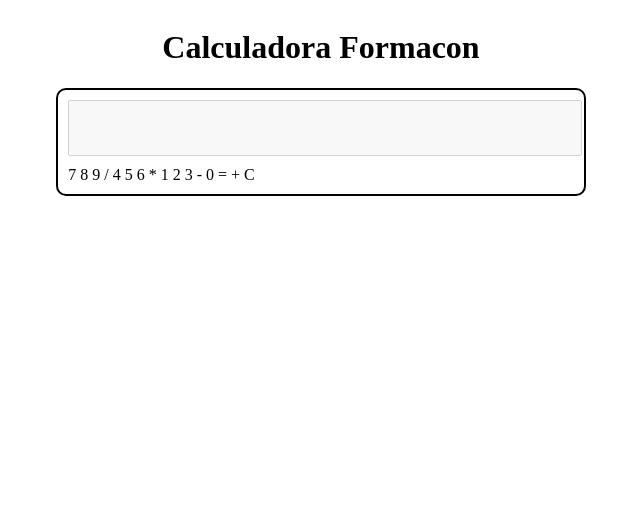
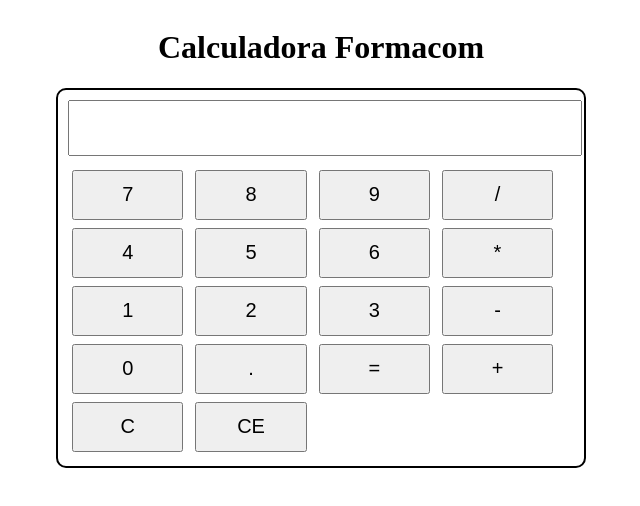
Before and after one commit to JEVizcaya/calculadoraweb, a plain HTML site: page index.html in a window 1280 px wide. Shown: the whole page, without its empty margins (319-959 px from the left). Drawn offline with Linux system fonts and the light colour scheme.

Commit message:
capturando botones

```diff
--- a/css/style.css
+++ b/css/style.css
@@ -16,6 +16,12 @@ body{
     text-align: right;
     margin-bottom: 10px;
 }
+.btn{
+    width: 22%;
+    height: 50px;
+    font-size: 20px;
+    margin: 4px;
+}
 
 
 
--- a/index.html
+++ b/index.html
@@ -3,34 +3,36 @@
 <head>
     <meta charset="UTF-8">
     <meta name="viewport" content="width=device-width, initial-scale=1.0">
-    <title>Calculadora Web</title>
+    <title>Calculadora</title>
     <link rel="stylesheet" href="css/style.css">
     <script src="js/jquery-3.7.1.min.js"></script>
     <script src="js/app.js" defer></script>
 </head>
 <body>
-    <h1>Calculadora Formacon</h1>
+    <h1>Calculadora Formacom</h1>
     <div class="calculadora">
         <div class="pantalla">
-            <input type="text"  id="pantalla" disabled>
+            <input type="text" id="pantalla" readonly>
         </div>
         <div class="botones">
-            <buttom class="btn" id="btn7">7</buttom>
-            <buttom class="btn" id="btn8">8</buttom>
-            <buttom class="btn">9</buttom>
-            <buttom class="btn">/</buttom>
-            <buttom class="btn">4</buttom>
-            <buttom class="btn">5</buttom>
-            <buttom class="btn">6</buttom>
-            <buttom class="btn">*</buttom>
-            <buttom class="btn">1</buttom>
-            <buttom class="btn">2</buttom>
-            <buttom class="btn">3</buttom>
-            <buttom class="btn">-</buttom>
-            <buttom class="btn">0</buttom>
-            <buttom class="btn">=</buttom>
-            <buttom class="btn">+</buttom>
-            <buttom class="btn">C</buttom>
+            <button class="btn" id="btn7">7</button>
+            <button class="btn" id="btn8">8</button>
+            <button class="btn" id="btn9">9</button>
+            <button class="btn" id="btnDiv">/</button>
+            <button class="btn" id="btn4">4</button>
+            <button class="btn" id="btn5">5</button>
+            <button class="btn" id="btn6">6</button>
+            <button class="btn" id="btnMul">*</button>
+            <button class="btn" id="btn1">1</button>
+            <button class="btn" id="btn2">2</button>
+            <button class="btn" id="btn3">3</button>
+            <button class="btn" id="btnRes">-</button>
+            <button class="btn" id="btn0">0</button>
+            <button class="btn" id="btnPunto">.</button>
+            <button class="btn" id="btnIgual">=</button>
+            <button class="btn" id="btnSum">+</button>
+            <button class="btn" id="btnC">C</button>
+            <button class="btn" id="btnD">CE</button>
 
         </div>
     </div>
--- a/js/app.js
+++ b/js/app.js
@@ -0,0 +1,6 @@
+//$(".btn").click(function(){}); //funcion anonima
+//$(".btn").click(()=>{}) esto es lo mismo
+$(".btn").click(function(){
+
+    $("#pantalla").val($(this).html())
+});
```
